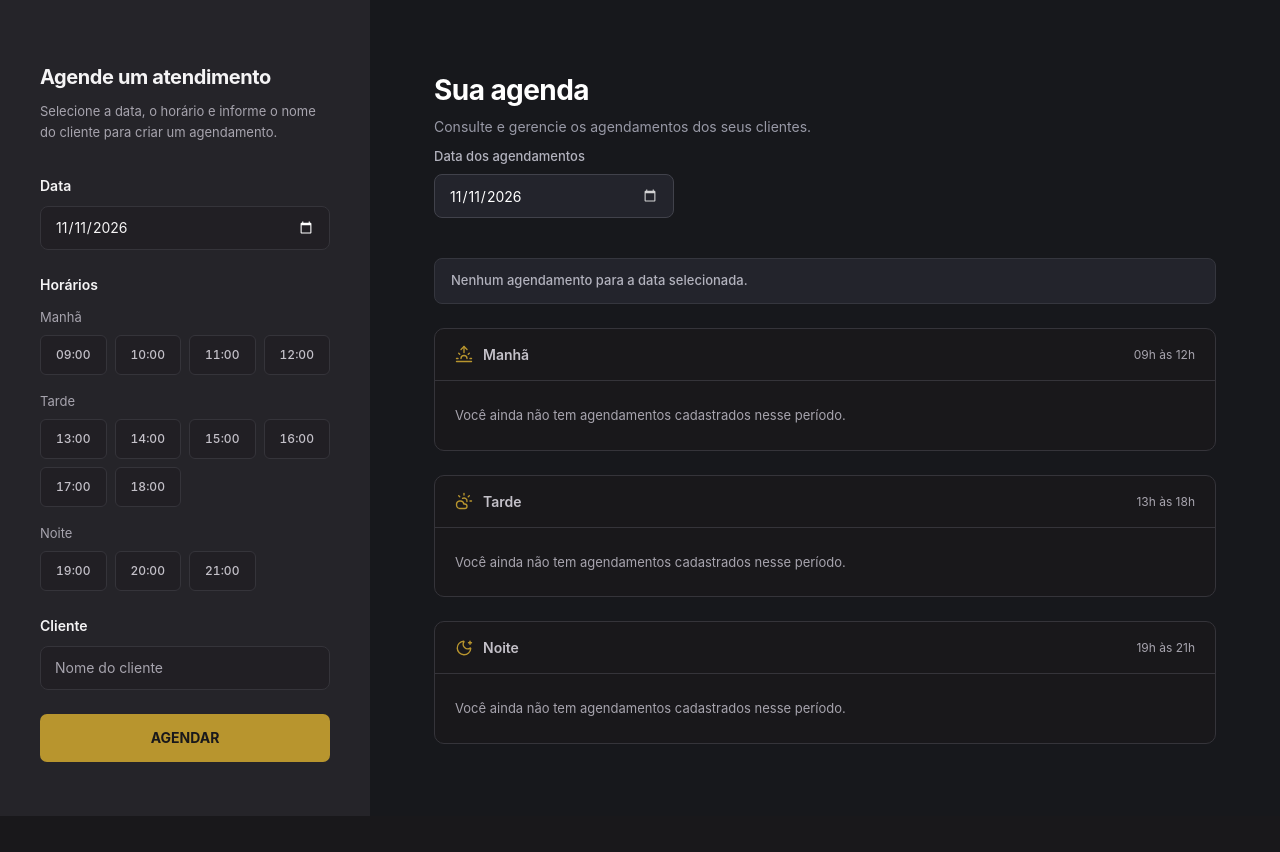
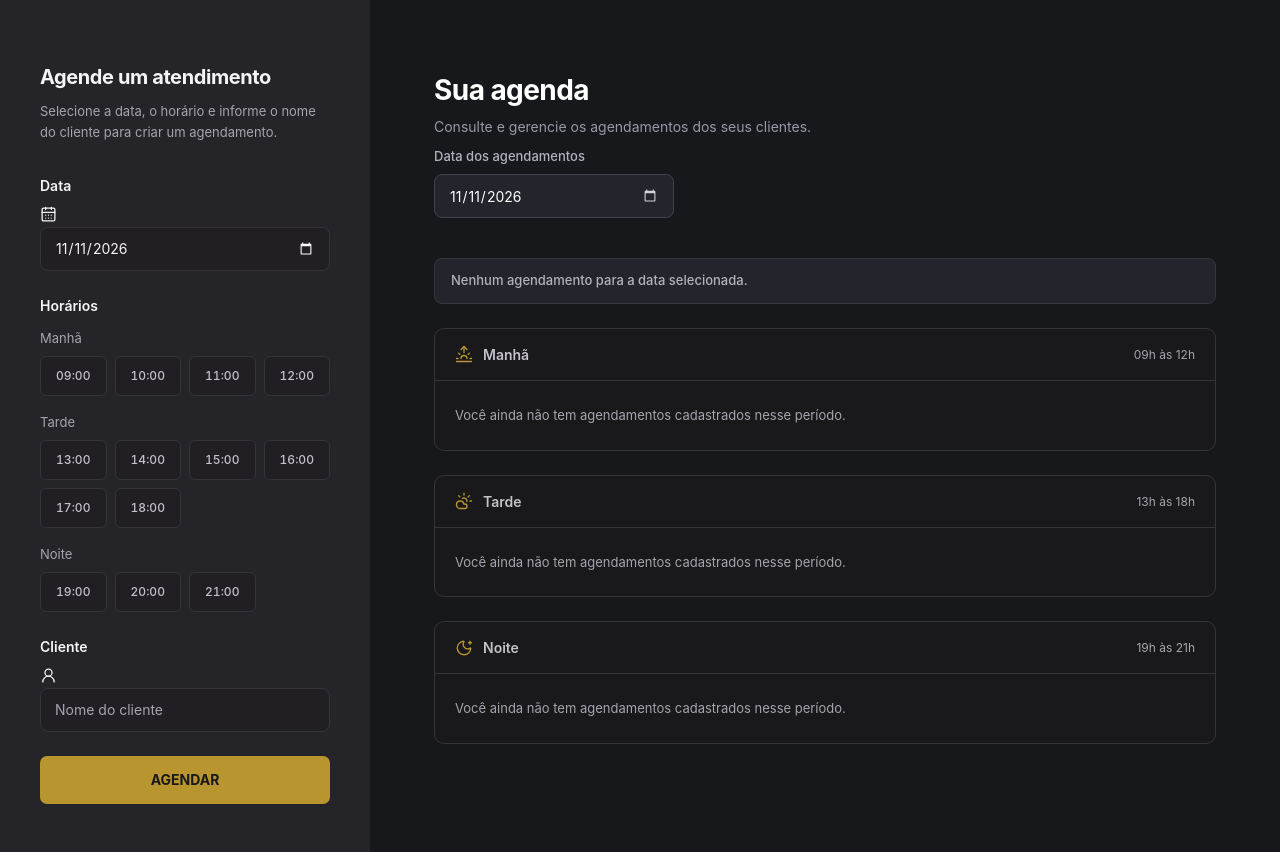
Before and after one commit to wanessags/HairDay, a React (Vite) app: page / in a window 1280 px wide. Before the commit the page ends 816 px from the top, so only its background shows below. Built offline with nearby package versions, Linux system fonts and the light colour scheme.

Commit message:
feat: adiciona icones de calendario e cliente ao formulario

```diff
--- a/src/components/AppointmentForm/AppointmentForm.tsx
+++ b/src/components/AppointmentForm/AppointmentForm.tsx
@@ -1,4 +1,5 @@
 import { useState, type FormEvent } from "react";
+import { CalendarDays, UserRound } from "lucide-react";
 
 import { useAppointments } from "../../hooks/useAppointments";
 import { SCHEDULE_PERIODS } from "../../constants/schedule";
@@ -79,9 +80,17 @@ export function AppointmentForm() {
           Data
         </label>
 
+        <div className="appointment-form__input-wrapper">
+          <CalendarDays
+            className="appointment-form__field-icon"
+            size={17}
+            strokeWidth={1.8}
+            aria-hidden="true"
+          />
+
           <input
             id="appointment-date"
-          className="appointment-form__input"
+            className="appointment-form__input appointment-form__input--icon"
             type="date"
             value={date}
             min={getTodayDate()}
@@ -94,9 +103,12 @@ export function AppointmentForm() {
               setSuccessMessage("");
             }}
             aria-invalid={Boolean(errors.date)}
-          aria-describedby={errors.date ? "appointment-date-error" : undefined}
+            aria-describedby={
+              errors.date ? "appointment-date-error" : undefined
+            }
             required
           />
+        </div>
 
         {errors.date && (
           <span
@@ -159,9 +171,17 @@ export function AppointmentForm() {
           Cliente
         </label>
 
+        <div className="appointment-form__input-wrapper">
+          <UserRound
+            className="appointment-form__field-icon"
+            size={17}
+            strokeWidth={1.8}
+            aria-hidden="true"
+          />
+
           <input
             id="appointment-client"
-          className="appointment-form__input"
+            className="appointment-form__input appointment-form__input--icon"
             type="text"
             value={clientName}
             placeholder="Nome do cliente"
@@ -181,6 +201,7 @@ export function AppointmentForm() {
             }
             required
           />
+        </div>
 
         {errors.clientName && (
           <span
```
Also changed, not shown: 1 other file (tests, documents, lock files or other folders). Lines whose indentation alone changed are shown as unchanged.
